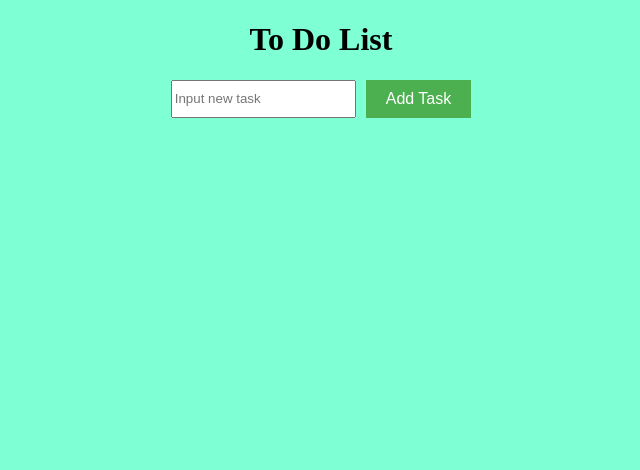
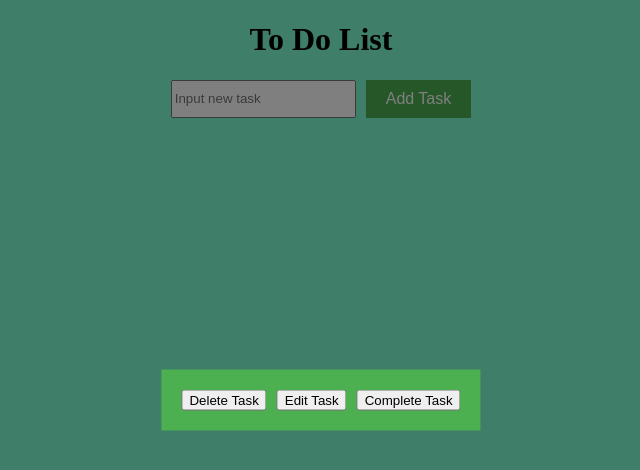
Before and after one commit to yuliy334/To_Do_List, a plain HTML site: page index.html in a window 1280 px wide. Shown: the whole page, without its empty margins (319-959 px from the left). Drawn offline with Linux system fonts and the light colour scheme.

Commit message:
settings form

```diff
--- a/index.html
+++ b/index.html
@@ -19,5 +19,13 @@
 
     </ul>
 
+
+    <div id="setting_form">
+        <button id="delete_task_btn">Delete Task</button>
+        <button id="edit_task_btn">Edit Task</button>
+        <button id="complete_task_btn">Complete Task</button>
+    </div>
+    <div id ="black_background"></div>
+
 </body>
 </html>
--- a/script.js
+++ b/script.js
@@ -13,20 +13,23 @@ class Task_manager {
         this.print_tasks();
     }
     print_tasks(){
-        this.tasks.forEach(t => {
-            this.print_new_task(t);
+        this.tasks.forEach((task,id) => {
+            this.print_new_task(task,id);
         });
     }
-    print_new_task(task) {
+    print_new_task(task,id) {
         const tasks_body = document.getElementById("tasks_body");
         const li = document.createElement("li");
         li.innerHTML = `${task.description}`;
+        li.classList.add('my_task');
+        li.dataset.index = id;
+
 
         tasks_body.appendChild(li);
     }
     localStorage_save() {
         localStorage.setItem("tasks", JSON.stringify(this.tasks));
-        this.print_new_task(this.tasks.at(-1));
+        this.print_new_task(this.tasks.at(-1), this.tasks.length - 1);
     }
     load_From_localStorage() {
         const tasksJ = localStorage.getItem("tasks");
@@ -57,7 +60,6 @@ document.addEventListener("DOMContentLoaded", () => {
         task_manage.tasks.push(new_task);
         console.log(task_manage.tasks);
         task_manage.localStorage_save();
-        //task_manage.print_new_task(new_task);
 
 
         task_input.value = '';
@@ -66,6 +68,14 @@ document.addEventListener("DOMContentLoaded", () => {
 
     });
 
+    tasks_body.addEventListener("click", (e) => {
+        console.log("clicked", e.target);
+        if (e.target.classList.contains('my_task')) {
+            console.log("Task clicked:", e.target.dataset.index);
+
+        }
+    });
+
 
 
 });
--- a/style.css
+++ b/style.css
@@ -1,23 +1,52 @@
-body{
+body {
     margin: 0;
     padding: 0;
     background-color: aquamarine;
 }
-.title{
+
+.title {
     text-align: center;
 }
-#input_task_form{
+
+#input_task_form {
     display: flex;
     gap: 10px;
     justify-content: center;
 }
-#add_task_btn{
+
+#add_task_btn {
     background-color: #4CAF50;
     border: none;
     color: white;
     padding: 10px 20px;
     font-size: 16px;
 }
-#add_task_btn:hover{
+
+#add_task_btn:hover {
     background-color: #45a049;
 }
+
+
+
+#setting_form {
+    position: fixed;
+    top: 50%;
+    left: 50%;
+    z-index: 100;
+    transform: translate(-50%, -50%);
+    background-color: #4CAF50;
+    display: flex;
+    gap: 10px;
+    justify-content: center;
+    margin-top: 30;
+    padding: 20px;
+}
+#black_background {
+    position: fixed;
+    top: 0;
+    left: 0;
+    width: 100%;
+    height: 100%;
+    background-color: rgba(0, 0, 0, 0.5);
+    z-index: 50;
+}
```
